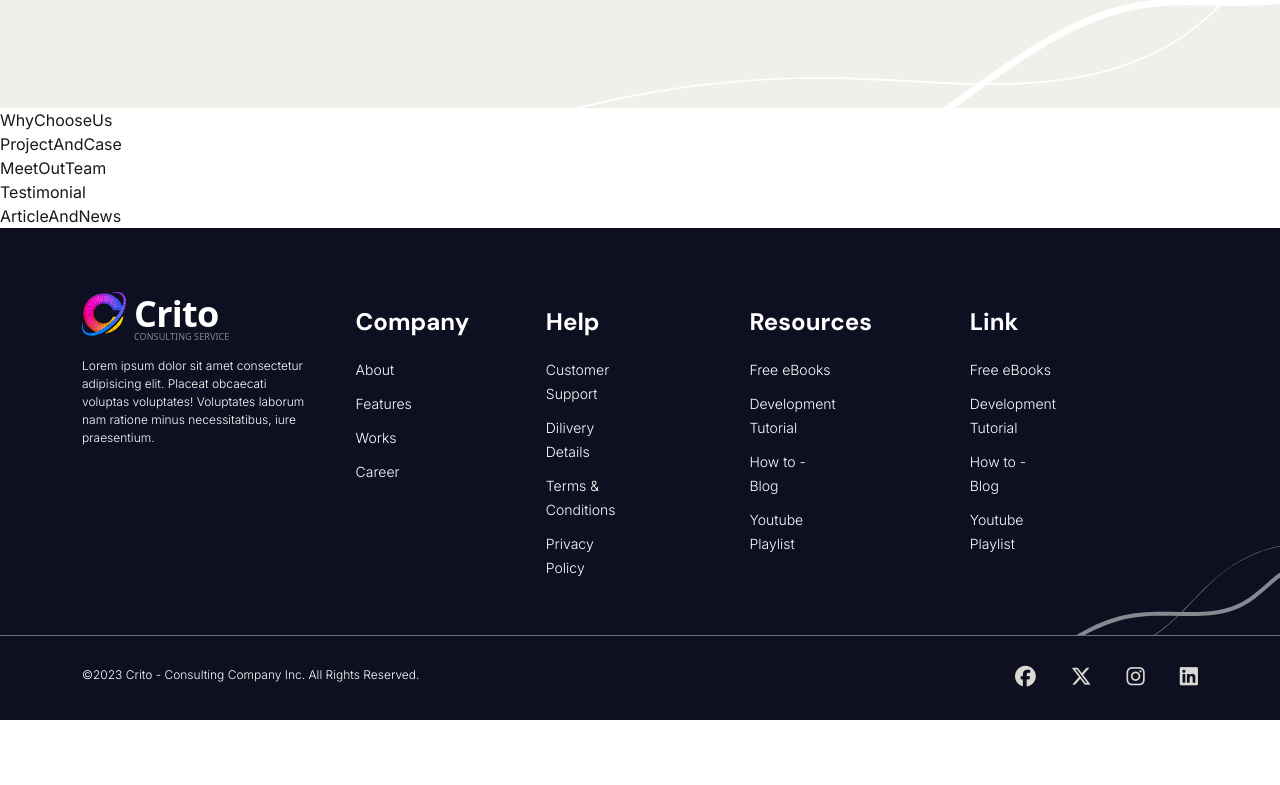
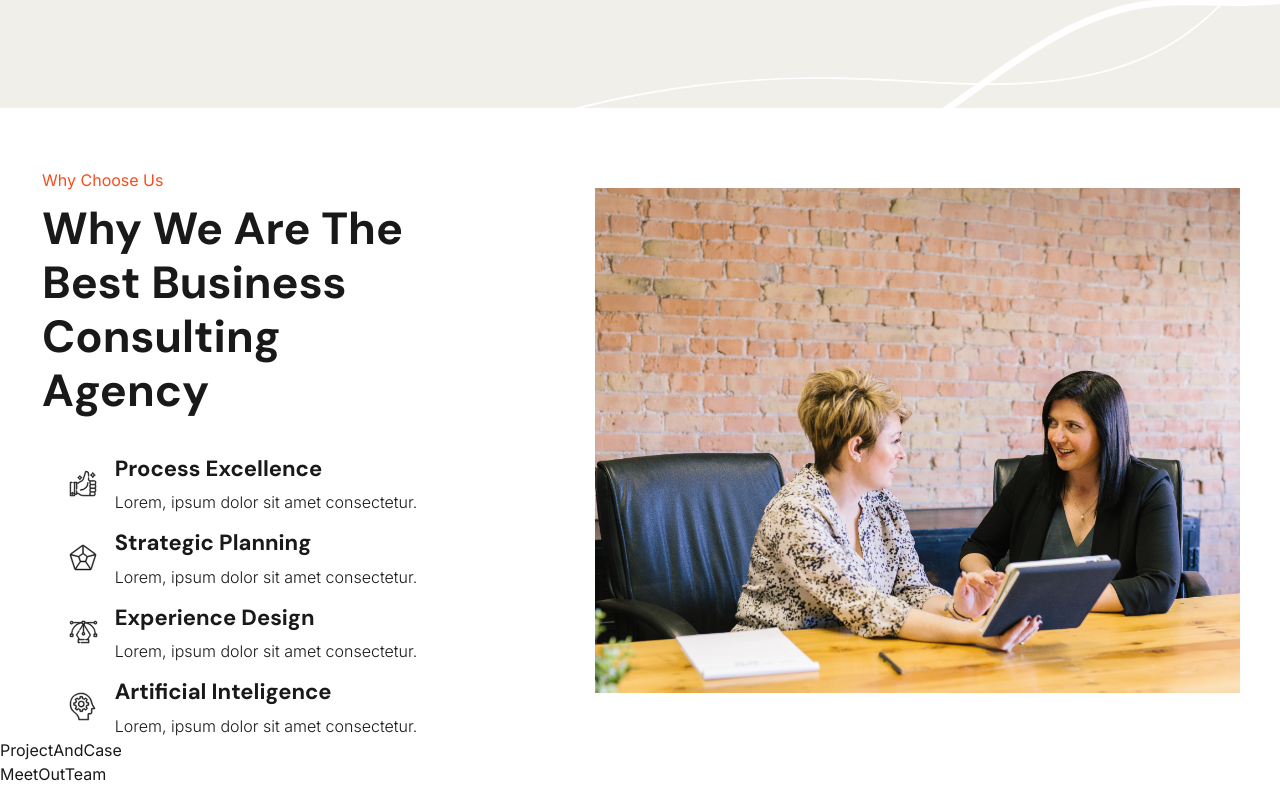
Before and after one commit to FadiKhadjar/assignment-javascript-frontend, a React (Vite) app: page / in a window 1280 px wide. Shown: the part 3315-4100 px from the top of the page. Before the commit the page ends 4035 px from the top, so only its background shows below. Built offline with nearby package versions, Linux system fonts and the light colour scheme; some icons are missing.

Commit message:
Why Choose Us component added to project

```diff
--- a/src/components/WhyChooseUs.jsx
+++ b/src/components/WhyChooseUs.jsx
@@ -1,8 +1,57 @@
 import React from 'react'
+import thumbsUp from '../assets/images/thumbs-up.svg'
+import strategic from '../assets/images/strategic.svg'
+import expDesign from '../assets/images/exp-design.svg'
+import ai from '../assets/images/ai.svg'
+import image from '../assets/images/image.png'
+
 
 const WhyChooseUs = () => {
   return (
-    <div>WhyChooseUs</div>
+    <>
+        <section className="why-choose-us">
+            <div className="background-box-child"></div>
+            <div className="container">
+                <div className="content">
+                    <div className="section-title">
+                        <p>Why Choose Us</p>
+                        <h2>Why We Are The Best Business Consulting Agency</h2>
+                    </div>
+                    <a className="col1" href="NotFound">
+                        <img src={thumbsUp} alt="logo of thumbs up" />
+                        <div className="title">
+                            <h3>Process Excellence</h3>
+                            <p>Lorem, ipsum dolor sit amet consectetur.</p>
+                        </div>
+                    </a>
+                    <a className="col1" href="NotFound">
+                        <img src={strategic} alt="logo of a pentagon shape" />
+                        <div className="title">
+                            <h3>Strategic Planning</h3>
+                            <p>Lorem, ipsum dolor sit amet consectetur.</p>
+                        </div>
+                    </a>
+                    <a className="col1" href="NotFound">
+                        <img src={expDesign} alt="logo of a vector" />
+                        <div className="title">
+                            <h3>Experience Design</h3>
+                            <p>Lorem, ipsum dolor sit amet consectetur.</p>
+                        </div>
+                    </a>
+                    <a className="col1" href="NotFound">
+                        <img src={ai} alt="logo of a ai head" />
+                        <div className="title">
+                            <h3>Artificial Inteligence</h3>
+                            <p>Lorem, ipsum dolor sit amet consectetur.</p>
+                        </div>
+                    </a>
+                </div>
+            </div>
+            <div>
+                <img className="image" src={image} alt="two women sitting and talking about content shown on ipad" />
+            </div>
+        </section>
+    </>
   )
 }
 
```
